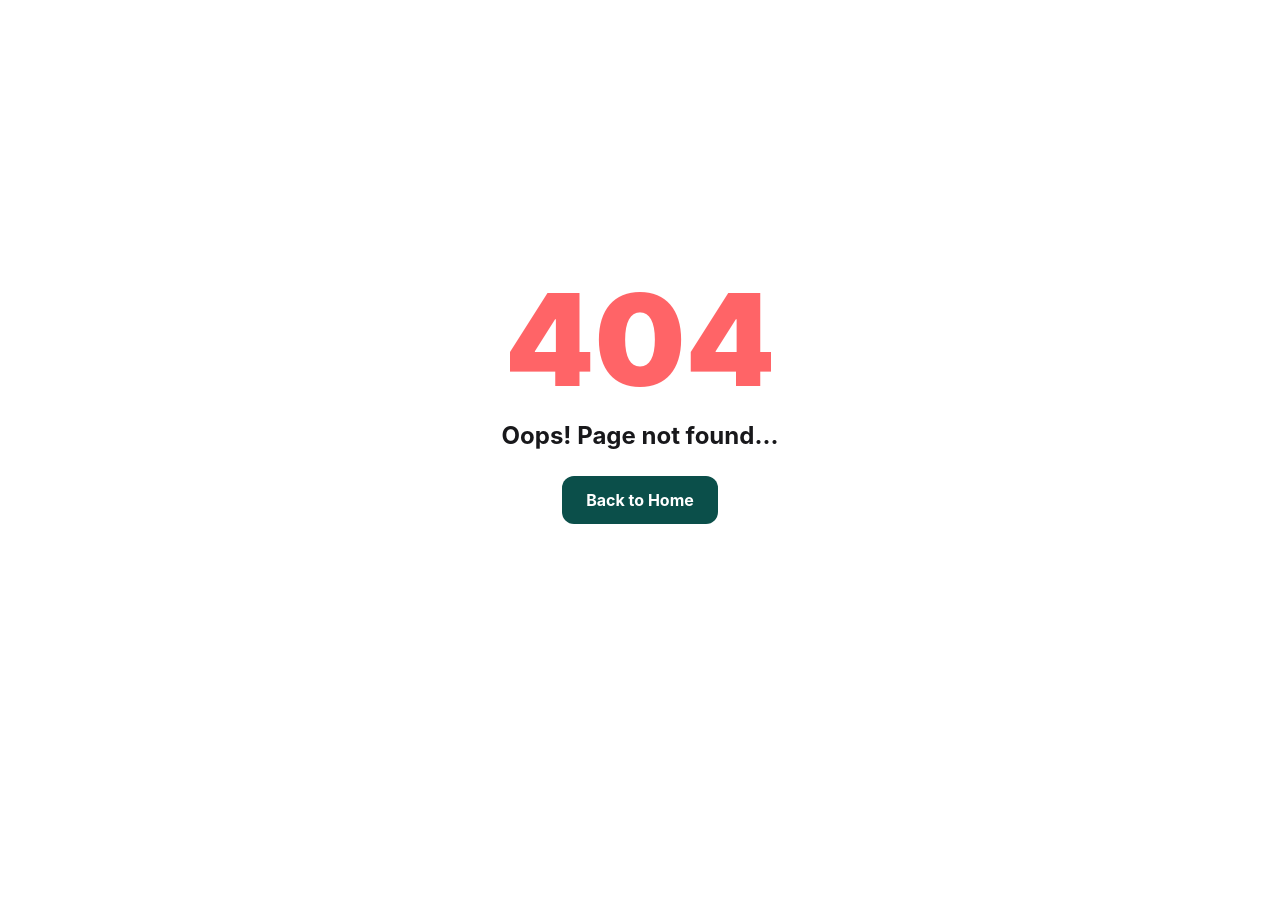
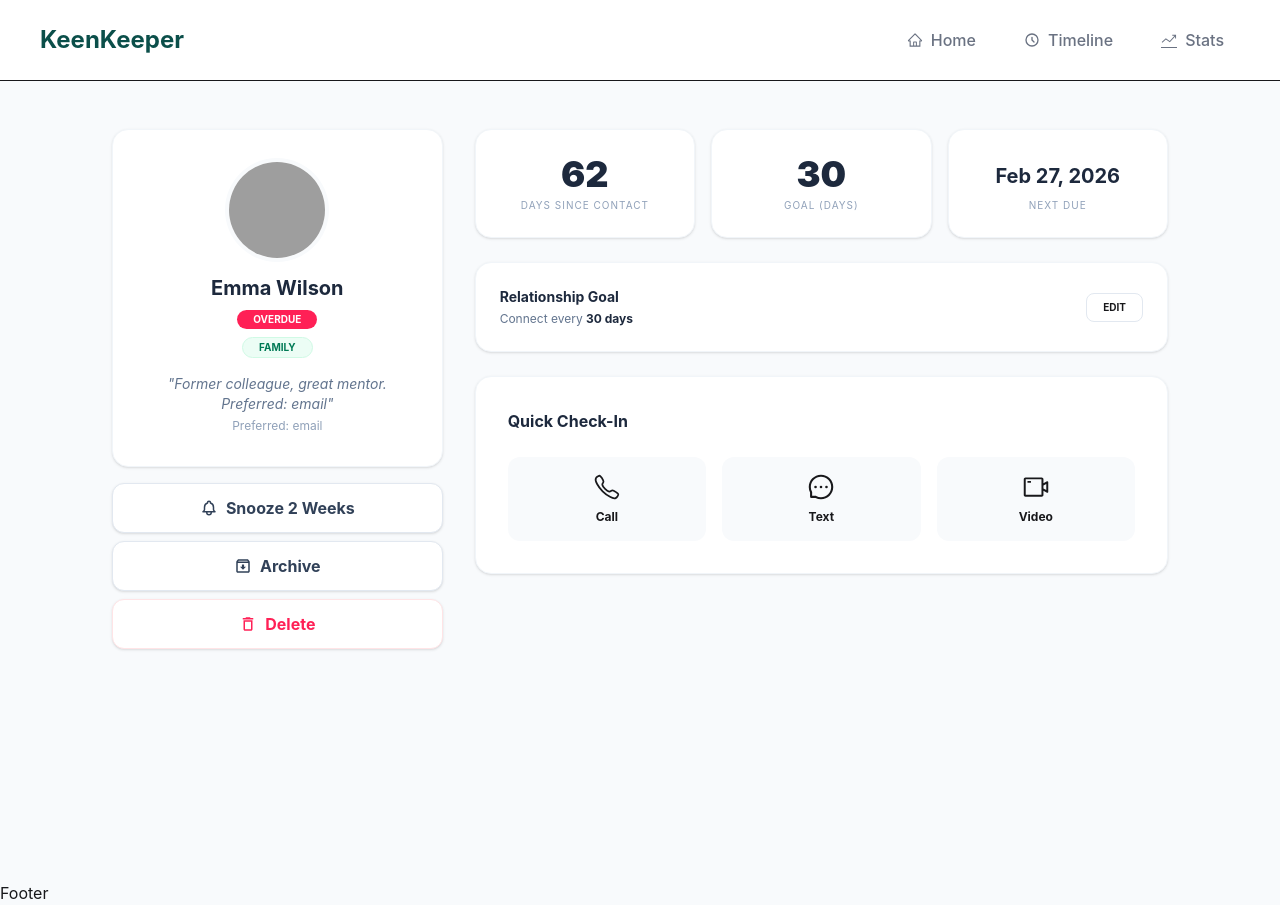
Before and after one commit to jituman01/B13-A7-KeenKeeper, a React (Vite) app: page /friend/1 in a window 1280 px wide. Before the commit this address had no page. Before the commit the page ends 800 px from the top, so only its background shows below. Built offline with nearby package versions, Linux system fonts and the light colour scheme; grey boxes are pictures that could not be loaded.

Commit message:
create friend details section and create local storage and according to design by figma

```diff
--- a/index.html
+++ b/index.html
@@ -1,5 +1,5 @@
 <!doctype html>
-<html lang="en">
+<html lang="en" data-theme="light">
   <head>
     <meta charset="UTF-8" />
     <link rel="icon" type="image/svg+xml" href="/favicon.svg" />
--- /dev/null
+++ b/src/components/FriendDetails.jsx
@@ -0,0 +1,138 @@
+import { useParams } from "react-router-dom";
+import { useEffect, useState } from "react";
+import { addToStoredTimeline } from "../utils/localDb";
+import toast from "react-hot-toast";
+import { IoCallOutline } from "react-icons/io5";
+import { AiOutlineMessage, AiOutlineVideoCamera } from "react-icons/ai";
+import { MdOutlineArchive, MdDeleteOutline } from "react-icons/md";
+import { HiOutlineBell } from "react-icons/hi";
+
+const FriendDetails = () => {
+  const { id } = useParams();
+  const [friend, setFriend] = useState(null);
+
+  useEffect(() => {
+    fetch("/friends.json")
+      .then((res) => res.json())
+      .then((data) => setFriend(data.find((f) => f.id === parseInt(id))));
+  }, [id]);
+
+  const handleAction = (type) => {
+    const entry = {
+      id: Date.now(),
+      title: `${type} with ${friend.name}`,
+      type,
+      date: new Date().toLocaleDateString("en-US", {
+        month: "short",
+        day: "numeric",
+        year: "numeric",
+      }),
+    };
+    addToStoredTimeline(entry);
+    toast.success(`${type} with ${friend.name}`);
+  };
+
+  if (!friend) return <div className="p-20 text-center font-bold text-slate-500">Loading Profile...</div>;
+
+  return (
+    <div className="max-w-6xl mx-auto p-6 md:p-12 bg-slate-50 min-h-screen">
+      <div className="grid grid-cols-1 lg:grid-cols-12 gap-8">
+
+
+        <div className="lg:col-span-4 space-y-4">
+          <div className="bg-white p-8 rounded-2xl shadow-sm border border-slate-100 text-center">
+            <img
+              src={friend.picture}
+              className="w-24 h-24 rounded-full mx-auto mb-4 object-cover ring-4 ring-slate-50"
+            />
+            <h2 className="text-xl font-bold text-slate-800">{friend.name}</h2>
+            <div className="flex flex-col items-center gap-2 mt-2">
+              <span className={`px-4 py-0.5 rounded-full text-[10px] font-bold uppercase text-white ${friend.status === 'overdue' ? 'bg-rose-500' : 'bg-yellow-500'}`}>
+                {friend.status}
+              </span>
+              <span className="bg-emerald-50 text-emerald-700 px-4 py-0.5 rounded-full text-[10px] font-bold uppercase border border-emerald-100">
+                {friend.tags[0]}
+              </span>
+            </div>
+            <p className="mt-4 text-slate-500 text-sm italic">"{friend.bio}"</p>
+            <p className="text-slate-400 text-xs mt-1">Preferred: email</p>
+          </div>
+
+
+          <div className="space-y-2">
+            <button className="w-full flex items-center justify-center gap-2 bg-white py-3 border border-slate-200 rounded-xl font-bold text-slate-700 hover:bg-slate-50 transition shadow-sm">
+              <HiOutlineBell size={18}/> Snooze 2 Weeks
+            </button>
+            <button className="w-full flex items-center justify-center gap-2 bg-white py-3 border border-slate-200 rounded-xl font-bold text-slate-700 hover:bg-slate-50 transition shadow-sm">
+              <MdOutlineArchive size={18}/> Archive
+            </button>
+            <button className="w-full flex items-center justify-center gap-2 bg-white py-3 border border-rose-100 rounded-xl font-bold text-rose-500 hover:bg-rose-50 transition shadow-sm">
+              <MdDeleteOutline size={18}/> Delete
+            </button>
+          </div>
+        </div>
+
+
+        <div className="lg:col-span-8 space-y-6">
+
+
+          <div className="grid grid-cols-1 md:grid-cols-3 gap-4">
+            <div className="bg-white p-6 rounded-2xl border border-slate-100 shadow-sm text-center">
+              <p className="text-4xl font-black text-slate-800">{friend.days_since_contact}</p>
+              <p className="text-[10px] text-slate-400 uppercase tracking-widest mt-1">Days Since Contact</p>
+            </div>
+            <div className="bg-white p-6 rounded-2xl border border-slate-100 shadow-sm text-center">
+              <p className="text-4xl font-black text-slate-800">{friend.goal}</p>
+              <p className="text-[10px] text-slate-400 uppercase tracking-widest mt-1">Goal (Days)</p>
+            </div>
+            <div className="bg-white p-6 rounded-2xl border border-slate-100 shadow-sm text-center">
+              <p className="text-xl font-bold text-slate-800 pt-2">{friend.next_due_date}</p>
+              <p className="text-[10px] text-slate-400 uppercase tracking-widest mt-2">Next Due</p>
+            </div>
+          </div>
+
+           {/* rls goal section */}
+          <div className="bg-white p-6 rounded-2xl border border-slate-100 shadow-sm flex justify-between items-center">
+            <div>
+              <h4 className="font-bold text-slate-800 text-sm">Relationship Goal</h4>
+              <p className="text-xs text-slate-500 mt-1">Connect every <span className="font-bold text-slate-800">{friend.goal} days</span></p>
+            </div>
+            <button className="px-4 py-1.5 border border-slate-200 rounded-lg text-[10px] font-bold  hover:bg-slate-50">EDIT</button>
+          </div>
+
+          {/* quick check section */}
+
+
+          <div className="bg-white p-8 rounded-2xl border border-slate-100 shadow-sm">
+            <h4 className="font-bold text-slate-800 mb-6">Quick Check-In</h4>
+            <div className="grid grid-cols-3 gap-4">
+              <button
+                onClick={() => handleAction('Call')}
+                className="flex flex-col items-center gap-2 p-4 bg-slate-50 rounded-xl hover:bg-emerald-50 hover:text-emerald-600">
+                <IoCallOutline size={28} className=" group-hover:text-emerald-600"/>
+                <span className="text-xs font-bold">Call</span>
+              </button>
+              <button
+                onClick={() => handleAction('Text')}
+                className="flex flex-col items-center gap-2 p-4 bg-slate-50 rounded-xl hover:bg-emerald-50 hover:text-emerald-600 ">
+                <AiOutlineMessage size={28} className=" group-hover:text-emerald-600"/>
+                <span className="text-xs font-bold">Text</span>
+              </button>
+              <button
+                onClick={() => handleAction('Video')}
+                className="flex flex-col items-center gap-2 p-4 bg-slate-50 rounded-xl hover:bg-emerald-50 hover:text-emerald-600 ">
+                <AiOutlineVideoCamera size={28} className=" group-hover:text-emerald-600"/>
+                <span className="text-xs font-bold">Video</span>
+              </button>
+            </div>
+          </div>
+
+
+
+        </div>
+      </div>
+    </div>
+  );
+};
+
+export default FriendDetails;
--- a/src/main.jsx
+++ b/src/main.jsx
@@ -7,6 +7,7 @@ import Home from "./pages/Home";
 import Stats from './pages/Stats';
 import Timeline from './pages/Timeline';
 import NotFound from './pages/NotFound';
+import FriendDetails from './components/FriendDetails';
 
 
 const router = createBrowserRouter([
@@ -18,6 +19,10 @@ const router = createBrowserRouter([
       {
         path: "/",
         element: <Home />
+      },
+      {
+        path: "/friend/:id",
+        element: <FriendDetails />
       },
       {
         path: "/timeline",
--- /dev/null
+++ b/src/utils/localDb.js
@@ -0,0 +1,10 @@
+export const getStoredTimeline = () => {
+    const storedData = localStorage.getItem('friend-timeline');
+    return storedData ? JSON.parse(storedData) : [];
+};
+
+export const addToStoredTimeline = (entry) => {
+    const timeline = getStoredTimeline();
+    timeline.unshift(entry);
+    localStorage.setItem('friend-timeline', JSON.stringify(timeline));
+};
```
